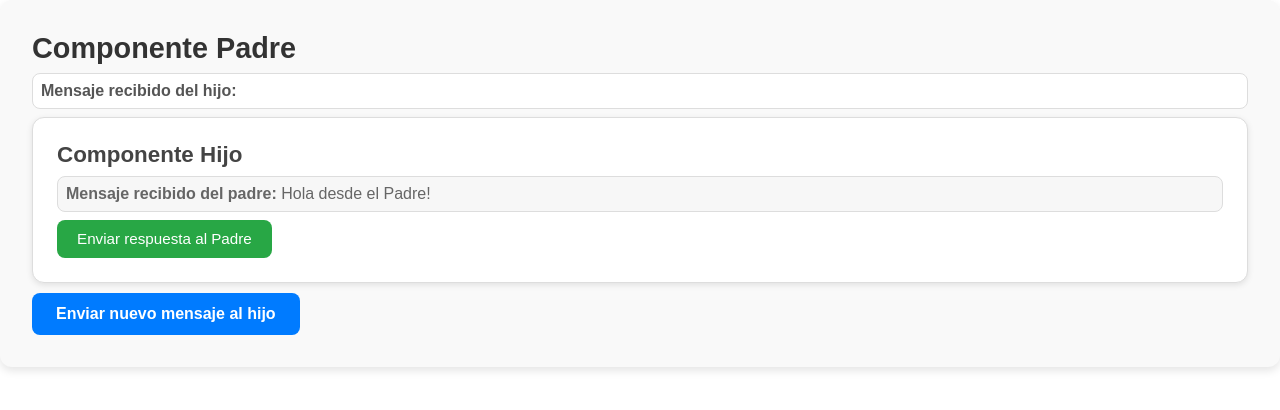
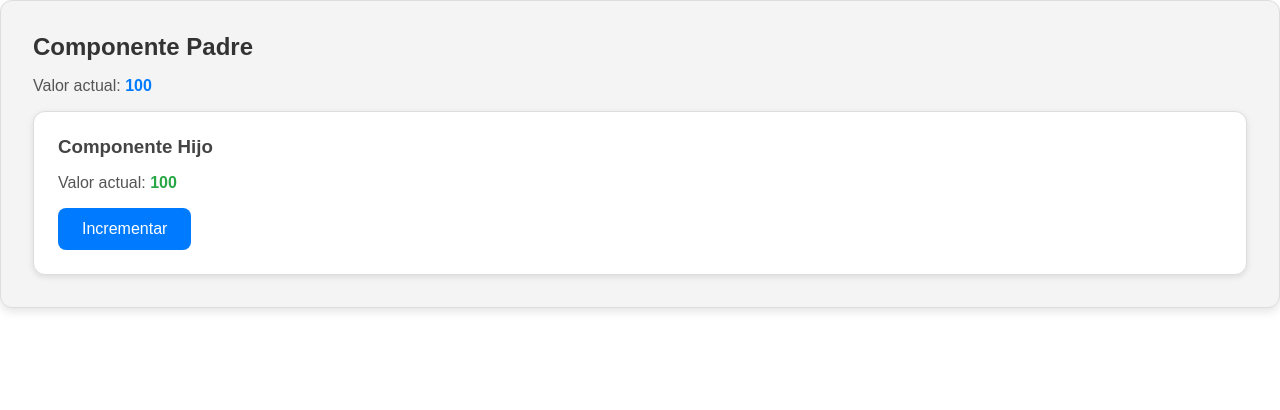
Before and after one commit to Minuke/angular-toolkit, an Angular app: page / in a window 1280 px wide. Shown: the top 410 px of the page. Built offline with nearby package versions, Linux system fonts and the light colour scheme.

Commit message:
added bidirectional component communication using model signals.

```diff
--- a/src/app/app.component.html
+++ b/src/app/app.component.html
@@ -24,4 +24,5 @@
 <!-- <app-filteçrs></app-filters> -->
 <!-- <app-disabling></app-disabling> -->
 <!-- <app-signals></app-signals> -->
-<app-parent></app-parent>
+<!-- <app-parent></app-parent> -->
+<app-parent-bidirectional></app-parent-bidirectional>
--- a/src/app/app.component.ts
+++ b/src/app/app.component.ts
@@ -19,12 +19,13 @@ import { FiltersComponent } from '@components/filters/filters.component';
 import { DisablingComponent } from '@components/utilities/disabling/disabling.component';
 import { SignalsComponent } from '@components/signals/signals.component';
 import { ParentComponent } from '@components/communication/parent/parent.component';
+import { ParentBidirectionalComponent } from '@components/bidirectional/parent-bidirectional/parent-bidirectional.component';
 
 
 @Component({
   selector: 'app-root',
   standalone: true,
-  imports: [RouterOutlet, LayoutComponent, BuiltInPipesComponent, CustomPipesComponent, HostListenerComponent, BuiltInDirectivesComponent, CustomDirectivesComponent, BindingsComponent, DeferrableViewsComponent, ContentProjectionComponent, InputComponent, DisplayComponent, MockComponent, EllipsisComponent, TooltipComponent, PrincipalComponent, FiltersComponent, DisablingComponent, SignalsComponent, ParentComponent],
+  imports: [RouterOutlet, LayoutComponent, BuiltInPipesComponent, CustomPipesComponent, HostListenerComponent, BuiltInDirectivesComponent, CustomDirectivesComponent, BindingsComponent, DeferrableViewsComponent, ContentProjectionComponent, InputComponent, DisplayComponent, MockComponent, EllipsisComponent, TooltipComponent, PrincipalComponent, FiltersComponent, DisablingComponent, SignalsComponent, ParentComponent, ParentBidirectionalComponent],
   templateUrl: './app.component.html',
   styleUrl: './app.component.scss'
 })
--- /dev/null
+++ b/src/app/components/bidirectional/child-bidirectional/child-bidirectional.component.html
@@ -0,0 +1,5 @@
+<div class="child-container">
+  <h3>Componente Hijo</h3>
+  <p>Valor actual: <strong>{{ value() }}</strong></p>
+  <button type="button" (click)="increment()">Incrementar</button>
+</div>
--- /dev/null
+++ b/src/app/components/bidirectional/child-bidirectional/child-bidirectional.component.scss
@@ -0,0 +1,46 @@
+.child-container {
+  display: flex;
+  flex-direction: column;
+  gap: 1rem;
+  padding: 1.5rem;
+  background-color: #fff;
+  border: 1px solid #ddd;
+  border-radius: 12px;
+  box-shadow: 0 2px 6px rgba(0, 0, 0, 0.1);
+  font-family: 'Arial', sans-serif;
+
+  h3 {
+    color: #444;
+    margin: 0;
+  }
+
+  p {
+    font-size: 1rem;
+    color: #555;
+    margin: 0;
+  }
+
+  strong {
+    color: #28a745;
+  }
+
+  button {
+    align-self: flex-start;
+    background-color: #007bff;
+    color: #fff;
+    font-size: 1rem;
+    padding: 0.75rem 1.5rem;
+    border: none;
+    border-radius: 8px;
+    cursor: pointer;
+    transition: background-color 0.3s ease;
+
+    &:hover {
+      background-color: #0056b3;
+    }
+
+    &:active {
+      transform: scale(0.98);
+    }
+  }
+}
--- /dev/null
+++ b/src/app/components/bidirectional/child-bidirectional/child-bidirectional.component.ts
@@ -0,0 +1,16 @@
+import { Component, model, ModelSignal } from '@angular/core';
+
+@Component({
+  selector: 'app-child-bidirectional',
+  standalone: true,
+  imports: [],
+  templateUrl: './child-bidirectional.component.html',
+  styleUrl: './child-bidirectional.component.scss'
+})
+export class ChildBidirectionalComponent {
+  public value: ModelSignal<number> = model(0); // Vinculación bidireccional
+
+  increment(): void {
+    this.value.update((value) => value + 1); // Incrementa el valor
+  }
+}
--- /dev/null
+++ b/src/app/components/bidirectional/parent-bidirectional/parent-bidirectional.component.html
@@ -0,0 +1,5 @@
+<div class="parent-container">
+  <h2>Componente Padre</h2>
+  <p>Valor actual: <strong>{{ valueFromParent }}</strong></p>
+  <app-child-bidirectional [(value)]="valueFromParent"></app-child-bidirectional>
+</div>
--- /dev/null
+++ b/src/app/components/bidirectional/parent-bidirectional/parent-bidirectional.component.scss
@@ -0,0 +1,26 @@
+.parent-container {
+  display: flex;
+  flex-direction: column;
+  gap: 1rem;
+  padding: 2rem;
+  background-color: #f4f4f4;
+  border: 1px solid #ddd;
+  border-radius: 12px;
+  box-shadow: 0 4px 8px rgba(0, 0, 0, 0.1);
+  font-family: 'Arial', sans-serif;
+
+  h2 {
+    color: #333;
+    margin: 0;
+  }
+
+  p {
+    font-size: 1rem;
+    color: #555;
+    margin: 0;
+  }
+
+  strong {
+    color: #007bff;
+  }
+}
--- /dev/null
+++ b/src/app/components/bidirectional/parent-bidirectional/parent-bidirectional.component.ts
@@ -0,0 +1,13 @@
+import { Component } from '@angular/core';
+import { ChildBidirectionalComponent } from '../child-bidirectional/child-bidirectional.component';
+
+@Component({
+  selector: 'app-parent-bidirectional',
+  standalone: true,
+  imports: [ChildBidirectionalComponent],
+  templateUrl: './parent-bidirectional.component.html',
+  styleUrl: './parent-bidirectional.component.scss'
+})
+export class ParentBidirectionalComponent {
+  valueFromParent = 100; // Valor inicial compartido
+}
```
Also changed, not shown: 2 other files (tests, documents, lock files or other folders).
